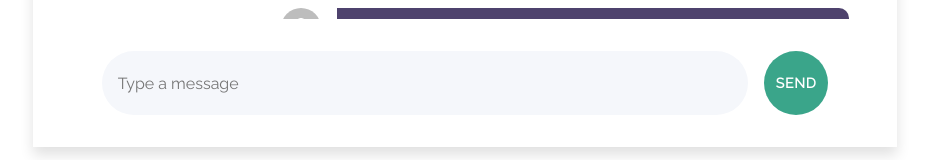
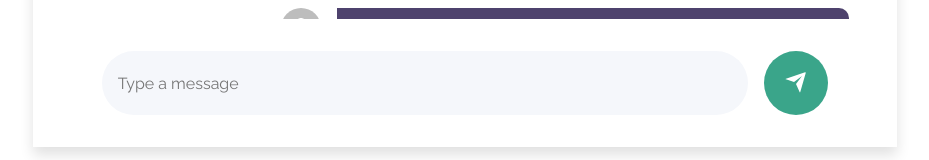
Before and after one commit to jarocode/Easychat, a React (Create React App) app: page /chatroom in a window 1280 px wide. Shown: the part 509-669 px from the top of the page, without its empty margins (175-1104 px from the left). Built offline with nearby package versions, Linux system fonts and the light colour scheme.

Commit message:
installed react-icons package, added a getTime utility function for getting chat time

```diff
--- a/package.json
+++ b/package.json
@@ -13,6 +13,7 @@
     "@testing-library/user-event": "^13.5.0",
     "react": "^18.2.0",
     "react-dom": "^18.2.0",
+    "react-icons": "^4.4.0",
     "react-redux": "^7.2.1",
     "react-router-dom": "^6.3.0",
     "react-scripts": "5.0.1",
--- a/src/pages/auth/index.js
+++ b/src/pages/auth/index.js
@@ -26,10 +26,15 @@ const Index = () => {
   };
 
   const handleClick = () => {
+    if (!user) return toast("please enter username");
     setLoading(true);
+
     if (userName && userId) {
-      if (userName.toLowerCase() !== user.toLowerCase())
-        return toast("you do not belong to this chat!");
+      if (userName.toLowerCase() !== user.toLowerCase()) {
+        setLoading(false);
+        return toast("Incorrect username!");
+      }
+
       dispatch(signIn({ userName, userId }));
     } else {
       dispatch(signIn({ userName: user, userId: uuidv4() }));
@@ -44,7 +49,7 @@ const Index = () => {
   };
   return (
     <MainLayout>
-      <ToastContainer limit={1} />
+      <ToastContainer limit={3} />
       <Container>
         <Typography
           fontFamily={"Raleway"}
@@ -75,6 +80,7 @@ const Index = () => {
             width="32rem"
             borderRadius="1.5rem"
             bgColor={color.brand1}
+            loading={loading}
             btnText={
               <Typography fontFamily={"Raleway"} fontWeight="bold">
                 Enter
--- a/src/pages/chatroom/components/chatInput/ChatInput.js
+++ b/src/pages/chatroom/components/chatInput/ChatInput.js
@@ -1,12 +1,30 @@
-import React from "react";
+import React, { useState } from "react";
 import styled from "styled-components";
-import { Typography } from "@mui/material";
+import { RiSendPlaneFill } from "react-icons/ri";
+import { useDispatch, useSelector } from "react-redux";
 
 import Input from "components/input/Input";
 import Button from "components/button/Button";
 import { color } from "theme";
+import { addChat } from "store/actions/chat";
+import { getTime } from "utils";
 
 const ChatInput = () => {
+  const [message, setMessage] = useState();
+  const { userId } = useSelector((state) => state.auth);
+  const dispatch = useDispatch();
+
+  console.log(getTime());
+
+  const handleClick = () => {
+    setMessage("");
+    dispatch(addChat({ id: userId, message, time: getTime() }));
+  };
+
+  const handleChange = (e) => {
+    setMessage(e.target.value);
+  };
+
   return (
     <Container>
       <Input
@@ -17,22 +35,16 @@ const ChatInput = () => {
         placeholder="Type a message"
         padding="0 1rem"
         background={color.brand2}
+        value={message}
+        onChange={handleChange}
       />
       <Button
         bgColor={color.brand3}
-        btnText={
-          <Typography
-            fontWeight={"bold"}
-            fontFamily="Raleway"
-            fontSize={"14px"}
-            letterSpacing={0.7}
-          >
-            Send
-          </Typography>
-        }
+        btnText={<RiSendPlaneFill color={color.white} size={"1.5rem"} />}
         height="4rem"
         width="4rem"
         borderRadius={"50%"}
+        onClick={handleClick}
       />
     </Container>
   );
--- a/src/pages/chatroom/index.js
+++ b/src/pages/chatroom/index.js
@@ -1,5 +1,6 @@
 import React from "react";
 import styled from "styled-components";
+import { useSelector } from "react-redux";
 
 import MainLayout from "layout/MainLayout";
 import { color } from "theme";
@@ -23,7 +24,8 @@ const chatData = [
   { id: 4, username: "Gundogan", chat: "Alright, thanks", time: "9:00pm" },
 ];
 
-const index = () => {
+const Index = () => {
+  const { chat, auth } = useSelector((state) => state);
   return (
     <MainLayout>
       <Container>
@@ -42,7 +44,7 @@ const index = () => {
   );
 };
 
-export default index;
+export default Index;
 const Container = styled.div`
   width: 60%;
   height: 35rem;
--- a/src/store/actions/chat.js
+++ b/src/store/actions/chat.js
@@ -1,6 +1,6 @@
 export const ADD_CHAT = "ADD_CHAT";
 
-export const AddChat = (data) => ({
+export const addChat = (data) => ({
   type: ADD_CHAT,
   data,
 });
--- a/src/store/reducers/chatReducer.js
+++ b/src/store/reducers/chatReducer.js
@@ -5,7 +5,7 @@ export const initialState = [];
 const chatReducer = (state = initialState, action) => {
   switch (action.type) {
     case signInTypes.ADD_CHAT:
-      return [...state, action.data.chats];
+      return [...state, action.data];
 
     default:
       return state;
--- a/src/utils/index.js
+++ b/src/utils/index.js
@@ -20,3 +20,12 @@ export const saveState = (state) => {
     console.log(err);
   }
 };
+
+export const getTime = () => {
+  const dt = new Date();
+  let hours = dt.getHours();
+  let minute = dt.getMinutes();
+  hours = hours % 12 || 12;
+  minute = minute.toString().length == 2 ? minute : `0${minute}`;
+  return `${hours}:${minute}pm `;
+};
```
Also changed, not shown: 1 other file (tests, documents, lock files or other folders).
